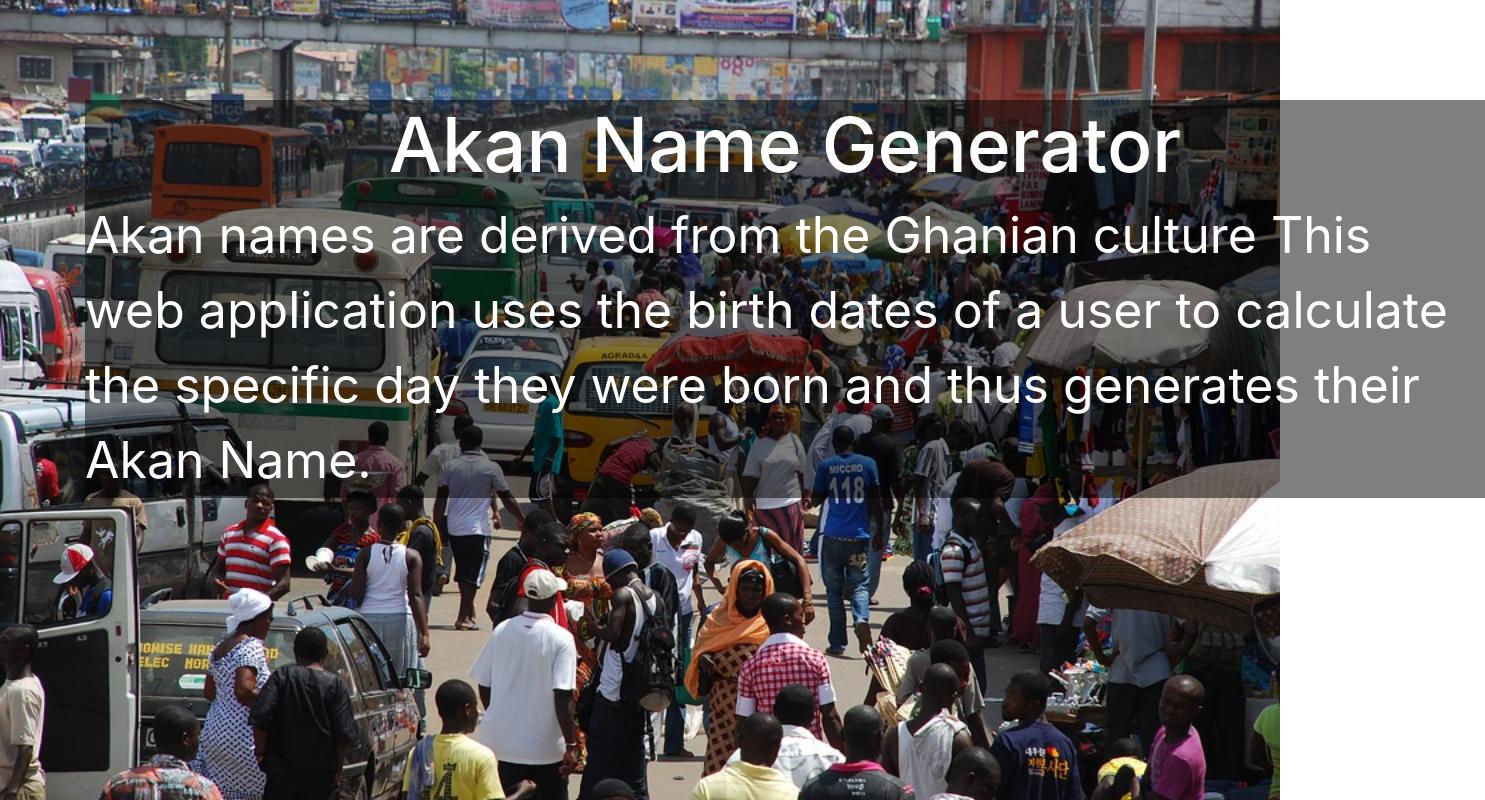
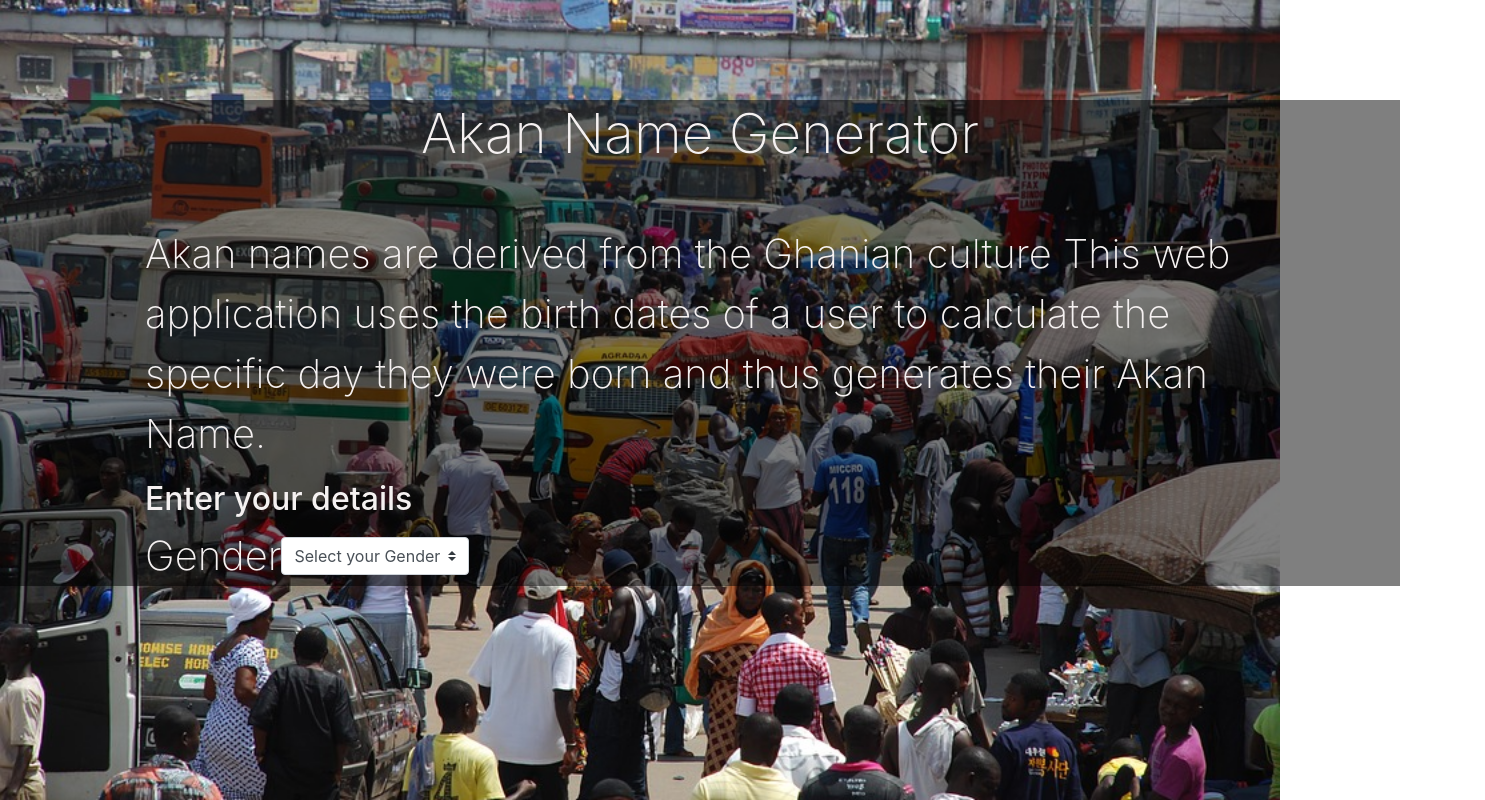
Before and after one commit to debbyne/Akan_names, a plain HTML site: page index.html in a window 1280 px wide. Shown: the whole page, 1485 px wide, since content can reach past the window. Drawn offline with nearby package versions, Linux system fonts and the light colour scheme.

Commit message:
add gender label

```diff
--- a/index.html
+++ b/index.html
@@ -20,16 +20,31 @@
   </head>
   <body>
     <section class="main">
+        <div class="overlay">
       <div class="container">
-        <div class="overlay">
+
         <h1>Akan Name Generator</h1>
         <p>
-            Akan names are derived from the Ghanian culture
+            Akan names are derived from the Ghanian  culture
           This web application uses the birth dates of a user to calculate the
           specific day they were born and thus generates their Akan Name.
         </p>
+    <div class="form">
+        <h2>Enter your details</h2>
+    <form action="#" class="form-inline" onSubmit="validate();">
+      <label for="gender">Gender </label>
+      <select class="custom-select mr-sm-2">
+        <option id="gender">Select your Gender</option>
+        <option id="fem">Female</option>
+        <option id="male">Male</option>
+      </select>
+
+    </form>
+
+</div>
     </div>
       </div>
+
     </section>
     <script>
       script.js;
--- a/styles.css
+++ b/styles.css
@@ -6,14 +6,18 @@ body{
     background-position:contain ;
     background-image:fixed;
 
-    color: white;
-    font-size: 50px;
-    font-weight: 400;
+    color: rgb(245, 241, 241);
+    font-size: 40px;
+    font-weight: 200;
     padding-top: 100px;
 }
 .overlay h1{
-    font-size: 75px;
+    font-size: 55px;
+    font-weight: 200;
     text-align: center;
+}
+.overlay p{
+    padding-top: 50px;
 }
 .overlay{
     background: rgb(0, 0, 0, .5);
```
